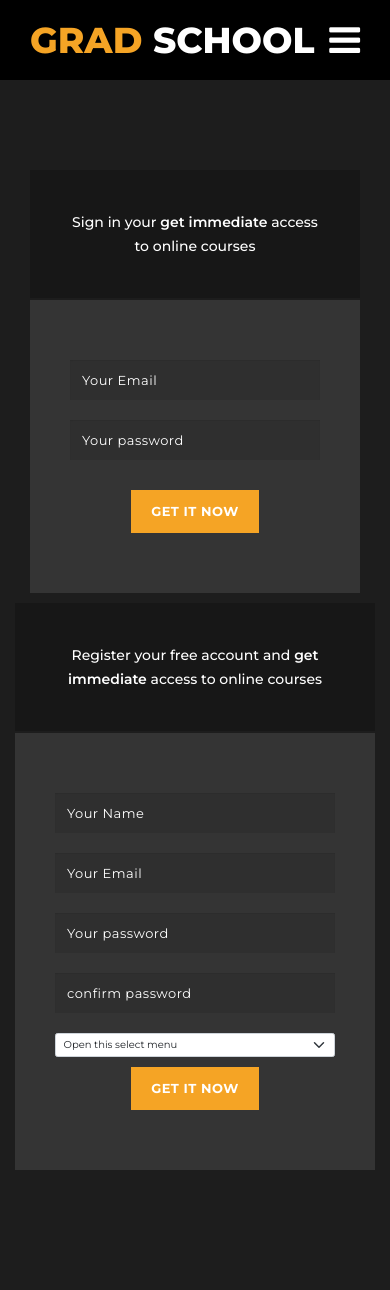
After one commit to nizamra/projectPython, a Django app: page /login in a window 390 px wide. The commit adds this page. Run offline with Django 3.2, Linux system fonts and the light colour scheme; some libraries are stand-ins or nearby versions.

Commit message:
minor linking changes

```diff
--- /dev/null
+++ b/waselLearn/loginAuth/templates/login.html
@@ -0,0 +1,223 @@
+<!DOCTYPE html>
+<html lang="en">
+
+  <head>
+
+    <meta charset="utf-8">
+    <meta name="viewport" content="width=device-width, initial-scale=1, shrink-to-fit=no">
+    <meta name="description" content="">
+    <meta name="author" content="">
+    <link href="https://fonts.googleapis.com/css?family=Montserrat:100,200,300,400,500,600,700,800,900" rel="stylesheet">
+    <script src="https://cdn.jsdelivr.net/npm/bootstrap@5.0.1/dist/js/bootstrap.bundle.min.js" integrity="sha384-gtEjrD/SeCtmISkJkNUaaKMoLD0//ElJ19smozuHV6z3Iehds+3Ulb9Bn9Plx0x4" crossorigin="anonymous"></script>
+    <script src="https://ajax.googleapis.com/ajax/libs/jquery/1.12.4/jquery.min.js"></script>
+    <link rel="stylesheet" href="https://maxcdn.bootstrapcdn.com/bootstrap/3.3.7/css/bootstrap.min.css" integrity="sha384-BVYiiSIFeK1dGmJRAkycuHAHRg32OmUcww7on3RYdg4Va+PmSTsz/K68vbdEjh4u" crossorigin="anonymous">
+    <link href="https://cdn.jsdelivr.net/npm/bootstrap@5.0.1/dist/css/bootstrap.min.css" rel="stylesheet" integrity="sha384-+0n0xVW2eSR5OomGNYDnhzAbDsOXxcvSN1TPprVMTNDbiYZCxYbOOl7+AMvyTG2x" crossorigin="anonymous">
+    <title>Grad School HTML5 Template</title>
+    <link rel="stylesheet" href="https://maxcdn.bootstrapcdn.com/bootstrap/3.4.1/css/bootstrap.min.css">
+  <script src="https://ajax.googleapis.com/ajax/libs/jquery/3.5.1/jquery.min.js"></script>
+  <script src="https://maxcdn.bootstrapcdn.com/bootstrap/3.4.1/js/bootstrap.min.js"></script>
+    <!-- Bootstrap core CSS -->
+
+    <!-- Additional CSS Files -->
+    <link rel="stylesheet" href="assets/css/fontawesome.css">
+    <link rel="stylesscriptheet" href="assets/css/templatemo-grad-school.css">
+    <link rel="stylesheet" href="assets/css/owl.css">
+    <link rel="stylesheet" href="assets/css/lightbox.css">
+    {% load static %}
+    <link rel="stylesheet" href=" {% static  'css/style_login.css'  %}">
+
+
+TemplateMo 557 Grad School
+
+https://templatemo.com/tm-557-grad-school
+
+-->
+  </head>
+
+<body>
+
+
+  <!--header-->
+  <header class="main-header clearfix" role="header">
+    <div class="logo">
+      <a href="#"><em>Grad</em> School</a>
+    </div>
+    <a href="#menu" class="menu-link"><i class="fa fa-bars"></i></a>
+    <nav id="menu" class="main-nav" role="navigation">
+      <ul class="main-menu">
+        <li><a href="/waselApp/home">Home</a></li>
+        <li class="has-submenu"><a href="#section2">About Us</a>
+          <ul class="sub-menu">
+            <li><a href="#section2">Who we are?</a></li>
+            <li><a href="#section3">What we do?</a></li>
+            <li><a href="#section3">How it works?</a></li>
+            <li><a href="https://templatemo.com/about" rel="sponsored" class="external">External URL</a></li>
+          </ul>
+        </li>
+        <li><a href="#section4">Courses</a></li>
+        <!-- <li><a href="#section5">Video</a></li> -->
+        <li><a href="#section6">Contact</a></li>
+      </ul>
+    </nav>
+  </header>
+
+  <!-- ***** Main Banner Area Start ***** -->
+
+  <!-- ***** Main Banner Area End ***** -->
+
+
+  <section class="section coming-soon" data-section="section3">
+    <div class="container">
+      <div class="row">
+        <div class="col-md-7 ">
+          <div class="col-md-5">
+            <div class="left-content">
+              <div class="top-content">
+                <h6>Sign in  your <em>get immediate</em> access to online courses</h6>
+              </div>
+              <form id="contact" action="" method="get">
+                <div class="row">
+                  <div class="col-md-12">
+                    <fieldset>
+                      <input name="email" type="email" class="form-control" id="email" placeholder="Your Email" required="">
+                    </fieldset>
+                  </div>
+                  <div class="col-md-12">
+                    <fieldset>
+                      <input name="password" type="password" class="form-control" id="password" placeholder="Your password" required="">
+                    </fieldset>
+                  </div>
+
+                  <div class="col-md-12">
+                    <fieldset>
+                      <button type="submit" id="form-submit" class="button">Get it now</button>
+                    </fieldset>
+                  </div>
+                </div>
+              </form>
+            </div>
+          </div>
+        </div>
+
+
+        <div class="col-md-5">
+          <div class="right-content">
+            <div class="top-content">
+              <h6>Register your free account and <em>get immediate</em> access to online courses</h6>
+            </div>
+            <form id="contact" action="" method="get">
+              <div class="row">
+                <div class="col-md-12">
+                  <fieldset>
+                    <input name="name" type="text" class="form-control" id="name" placeholder="Your Name" required="">
+                  </fieldset>
+                </div>
+                <div class="col-md-12">
+                  <fieldset>
+                    <input name="email" type="text" class="form-control" id="email" placeholder="Your Email" required="">
+                  </fieldset>
+                </div>
+                <div class="col-md-12">
+                  <fieldset>
+                    <input name="password" type="password" class="form-control" id="password" placeholder="Your password" required="">
+                  </fieldset>
+                </div>
+                <div class="col-md-12">
+                  <fieldset>
+                    <input name= "confirm_password" type="password" class="form-control" id="comf_password" placeholder="confirm password" required="">
+                  </fieldset>
+                </div>
+                  <div class="col-md-12">
+                  <fieldset>
+                    <select class="form-select" aria-label="Default select example">
+                      <option selected>Open this select menu</option>
+                      <option value="1">One</option>
+                      <option value="2">Two</option>
+                      <option value="3">Three</option>
+                    </select>
+                  </fieldset>
+                </div>
+
+
+                <div class="col-md-12">
+                  <fieldset>
+                    <button type="submit" id="form-submit" class="button">Get it now</button>
+                  </fieldset>
+                </div>
+              </div>
+            </form>
+          </div>
+        </div>
+      </div>
+    </div>
+  </section>
+
+
+
+
+
+
+  <!-- Scripts -->
+  <!-- Bootstrap core JavaScript -->
+    <script src="vendor/jquery/jquery.min.js"></script>
+    <script src="vendor/bootstrap/js/bootstrap.bundle.min.js"></script>
+
+    <script src="assets/js/isotope.min.js"></script>
+    <script src="assets/js/owl-carousel.js"></script>
+    <script src="assets/js/lightbox.js"></script>
+    <script src="assets/js/tabs.js"></script>
+    <script src="assets/js/video.js"></script>
+    <script src="assets/js/slick-slider.js"></script>
+    <script src="assets/js/custom.js"></script>
+    <script>
+        //according to loftblog tut
+        $('.nav li:first').addClass('active');
+
+        var showSection = function showSection(section, isAnimate) {
+          var
+          direction = section.replace(/#/, ''),
+          reqSection = $('.section').filter('[data-section="' + direction + '"]'),
+          reqSectionPos = reqSection.offset().top - 0;
+
+          if (isAnimate) {
+            $('body, html').animate({
+              scrollTop: reqSectionPos },
+            800);
+          } else {
+            $('body, html').scrollTop(reqSectionPos);
+          }
+
+        };
+
+        var checkSection = function checkSection() {
+          $('.section').each(function () {
+            var
+            $this = $(this),
+            topEdge = $this.offset().top - 80,
+            bottomEdge = topEdge + $this.height(),
+            wScroll = $(window).scrollTop();
+            if (topEdge < wScroll && bottomEdge > wScroll) {
+              var
+              currentId = $this.data('section'),
+              reqLink = $('a').filter('[href*=\\#' + currentId + ']');
+              reqLink.closest('li').addClass('active').
+              siblings().removeClass('active');
+            }
+          });
+        };
+
+        $('.main-menu, .scroll-to-section').on('click', 'a', function (e) {
+          if($(e.target).hasClass('external')) {
+            return;
+          }
+          e.preventDefault();
+          $('#menu').removeClass('active');
+          showSection($(this).attr('href'), true);
+        });
+
+        $(window).scroll(function () {
+          checkSection();
+        });
+    </script>
+</body>
+</html>
--- a/waselLearn/loginAuth/urls.py
+++ b/waselLearn/loginAuth/urls.py
@@ -7,7 +7,7 @@ from .views import *
 urlpatterns = [
 	path('success', success, name = 'success'),
 	path('form', imageView, name = 'image_upload'),
-	path('teachers', teachers),
+	path('login', login),
 	path('teacher/<int:teacherId>', teacher)
 ]
 
--- a/waselLearn/loginAuth/views.py
+++ b/waselLearn/loginAuth/views.py
@@ -5,11 +5,12 @@ from .models import *
 from .forms import *
 
 # Create your views here.
+def login(request):
+	return render(request,"login.html")
+
 def imageView(request):
-
 	if request.method == 'POST':
 		form = UserForm(request.POST, request.FILES)
-
 		if form.is_valid():
 			form.save()
 			return redirect('success')
--- a/waselLearn/waselApp/templates/home.html
+++ b/waselLearn/waselApp/templates/home.html
@@ -56,7 +56,7 @@
         </li>
         <li><a href="#section4">Courses</a></li>
         <li><a href="#section6">Contact</a></li>
-        <li><a href="/home/login" class="external">LOGIN</a></li>
+        <li><a href="/login" class="external">LOGIN</a></li>
       </ul>
     </nav>
   </header>
@@ -207,7 +207,7 @@
                     <h4>Arabic</h4>
                     <p>You can get free images and videos for your websites by visiting Unsplash, Pixabay, and Pexels.</p>
                     <div class="text-button-pay">
-                        <a href="/teachers">Teachers<i class="fa fa-angle-double-right"></i></a>
+                        <a href="/waselApp/teachers">Teachers<i class="fa fa-angle-double-right"></i></a>
                     </div>
                 </div>
             </div>
--- a/waselLearn/waselApp/templates/teachers.html
+++ b/waselLearn/waselApp/templates/teachers.html
@@ -45,7 +45,7 @@
     <a href="#menu" class="menu-link"><i class="fa fa-bars"></i></a>
     <nav id="menu" class="main-nav" role="navigation">
       <ul class="main-menu">
-        <li><a href="#section1">Home</a></li>
+        <li><a href="/waselApp/home" class="external">Home</a></li>
         <li class="has-submenu"><a href="#section2">About Us</a>
           <ul class="sub-menu">
             <li><a href="#section2">Who we are?</a></li>
@@ -56,7 +56,7 @@
         </li>
         <li><a href="#section4">Courses</a></li>
         <li><a href="#section6">Contact</a></li>
-        <li><a href="/home/login" class="external">LOGIN</a></li>
+        <li><a href="/login" class="external">LOGIN</a></li>
       </ul>
     </nav>
   </header>
--- a/waselLearn/waselApp/views.py
+++ b/waselLearn/waselApp/views.py
@@ -12,7 +12,10 @@ def about(request):
 def allTeachers(request):
     return render(request,'allTeachers.html')
 def teachers(request):
-    return render(request,'teacher.html')
+    context={
+        'allUsers' : User.objects.all(),
+    }
+    return render(request,"teachers.html",context)
 
 
 
```
